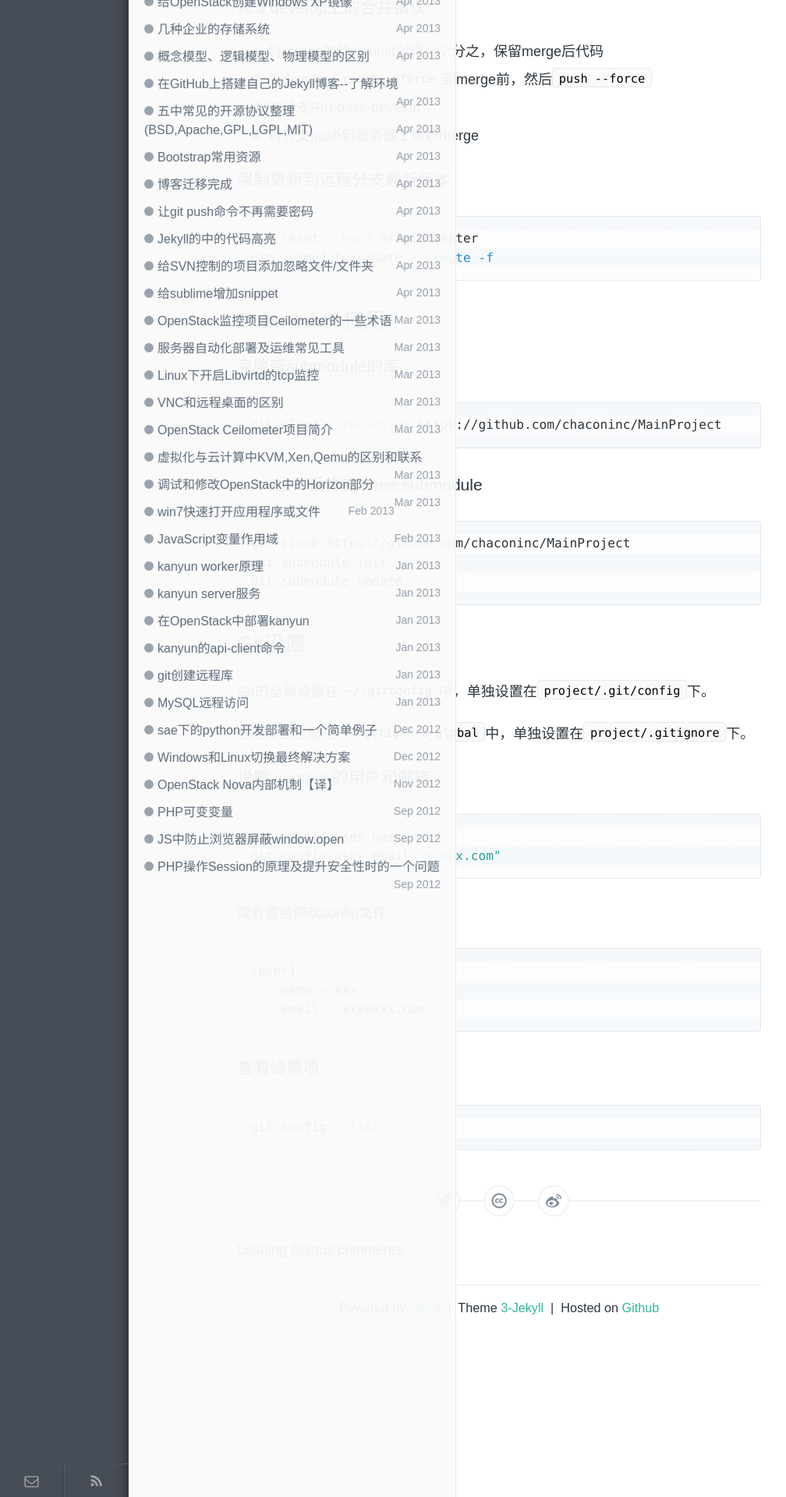
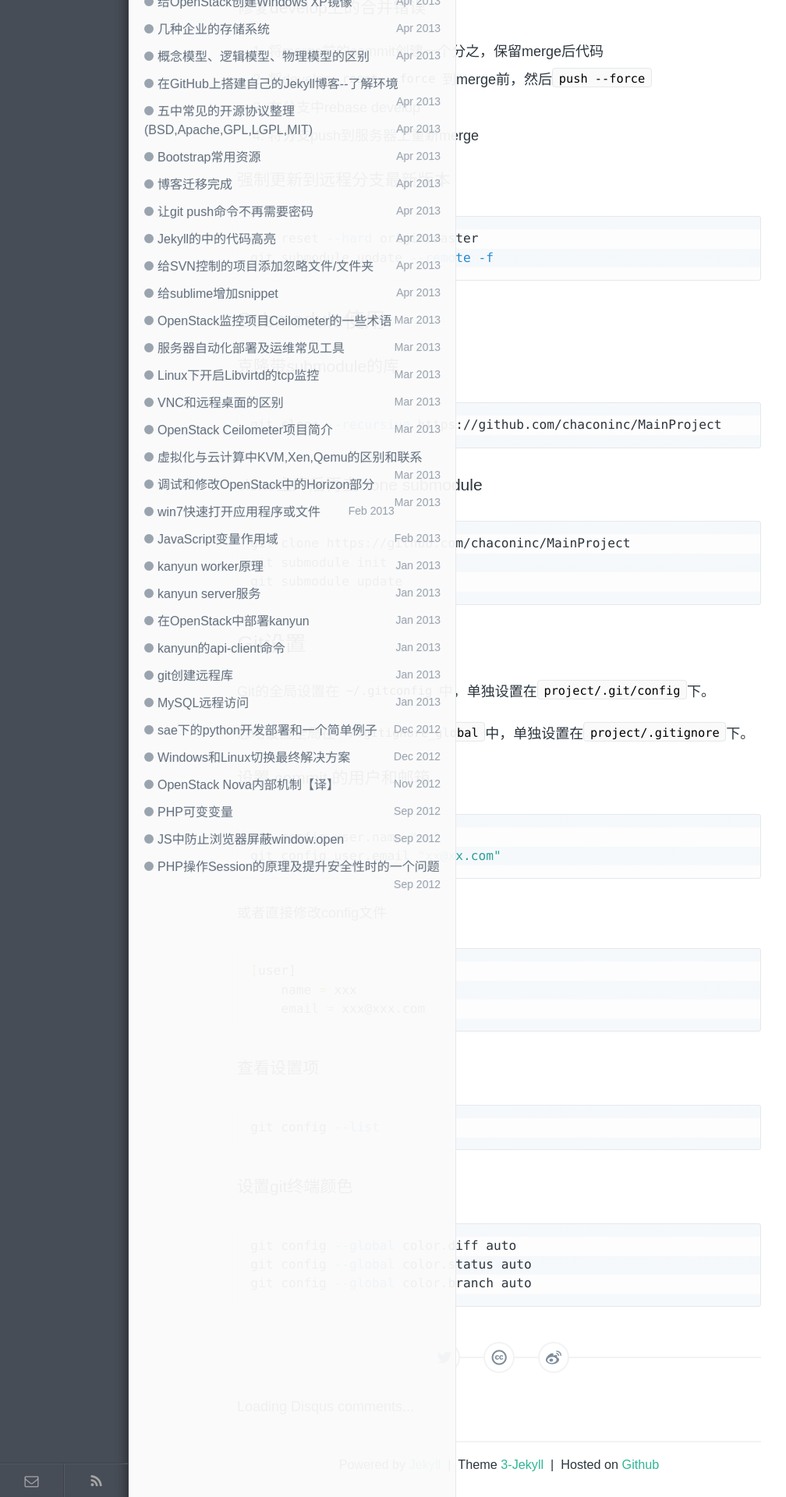
Before and after one commit to dayon3z1/suyan, a Jekyll site: the page built from _posts/resource/2014-01-15-general-git-resources.md, in a window 1280 px wide. Shown: the part 2821-4741 px from the top of the page at 78% size, without its empty margins (0-1008 px from the left). Built offline with Jekyll 4.4.1, drawn with Linux system fonts in a browser that asks for light colours; comment, search, counter and statistics services are not loaded.

Commit message:
daily update

````diff
--- a/_posts/resource/2014-01-15-general-git-resources.md
+++ b/_posts/resource/2014-01-15-general-git-resources.md
@@ -168,3 +168,11 @@ git config user.email "xx@xx.com"
 ```bash
 git config --list
 ```
+
+### 设置git终端颜色
+
+```bash
+git config --global color.diff auto
+git config --global color.status auto
+git config --global color.branch auto
+```
````
Also changed, not shown: _posts/life/2014-12-12-travel-of-california.md (+1 -1 lines).
